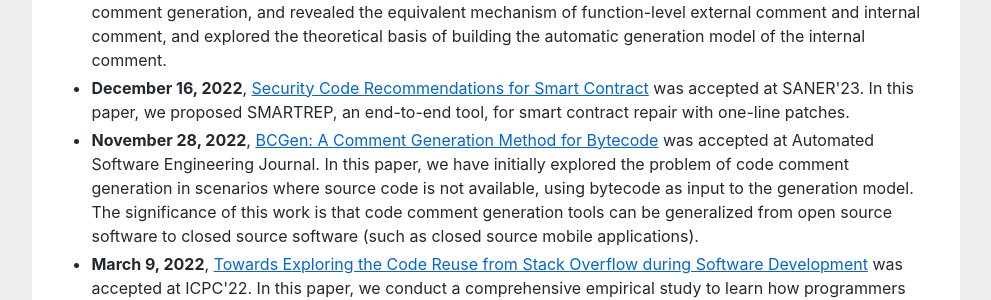
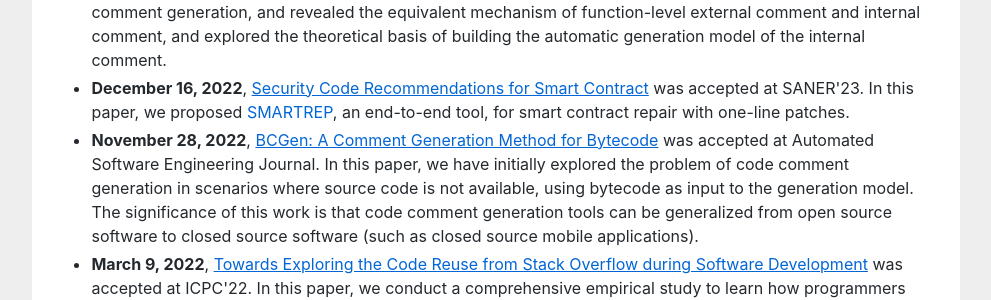
Before and after one commit to huangyuan-hy/huangyuan-hy.github.io, a Jekyll site: the page index.html, which Jekyll copies as it is, in a window 1280 px wide and 900 px high, scrolled down 741 px. Shown: the part 182-482 px from the top of the window, without its empty margins (144-1135 px from the left). Built offline with Jekyll 4.4.1, drawn with Linux system fonts in a browser that asks for light colours; part of the change alters nothing that is shown.

```diff
--- a/index.html
+++ b/index.html
@@ -84,7 +84,7 @@ gtag('config', 'UA-158965281-1');
 						<li><b>January 05, 2023</b>,  <a href="https://dl.acm.org/doi/pdf/10.1145/3582570"><u>A comparative study on method comment and inline comment</u></a> was accepted at ACM Transactions on Software Engineering and Methodology. In this paper,
 							we studied the task of automatic code comment generation, and revealed the equivalent mechanism of function-level external comment and internal comment, and explored the theoretical basis of building the automatic generation model of the internal comment.</li>
 
-						<li><b>December 16, 2022</b>,  <a href=""><u>Security Code Recommendations for Smart Contract</u></a> was accepted at SANER'23. In this paper, we proposed SMARTREP, an end-to-end
+						<li><b>December 16, 2022</b>,  <a href=""><u>Security Code Recommendations for Smart Contract</u></a> was accepted at SANER'23. In this paper, we proposed <a href="https://github.com/huangyuan-hy/SmartRep">SMARTREP</a>, an end-to-end
 tool, for smart contract repair with one-line patches. </li>
 
 
```
